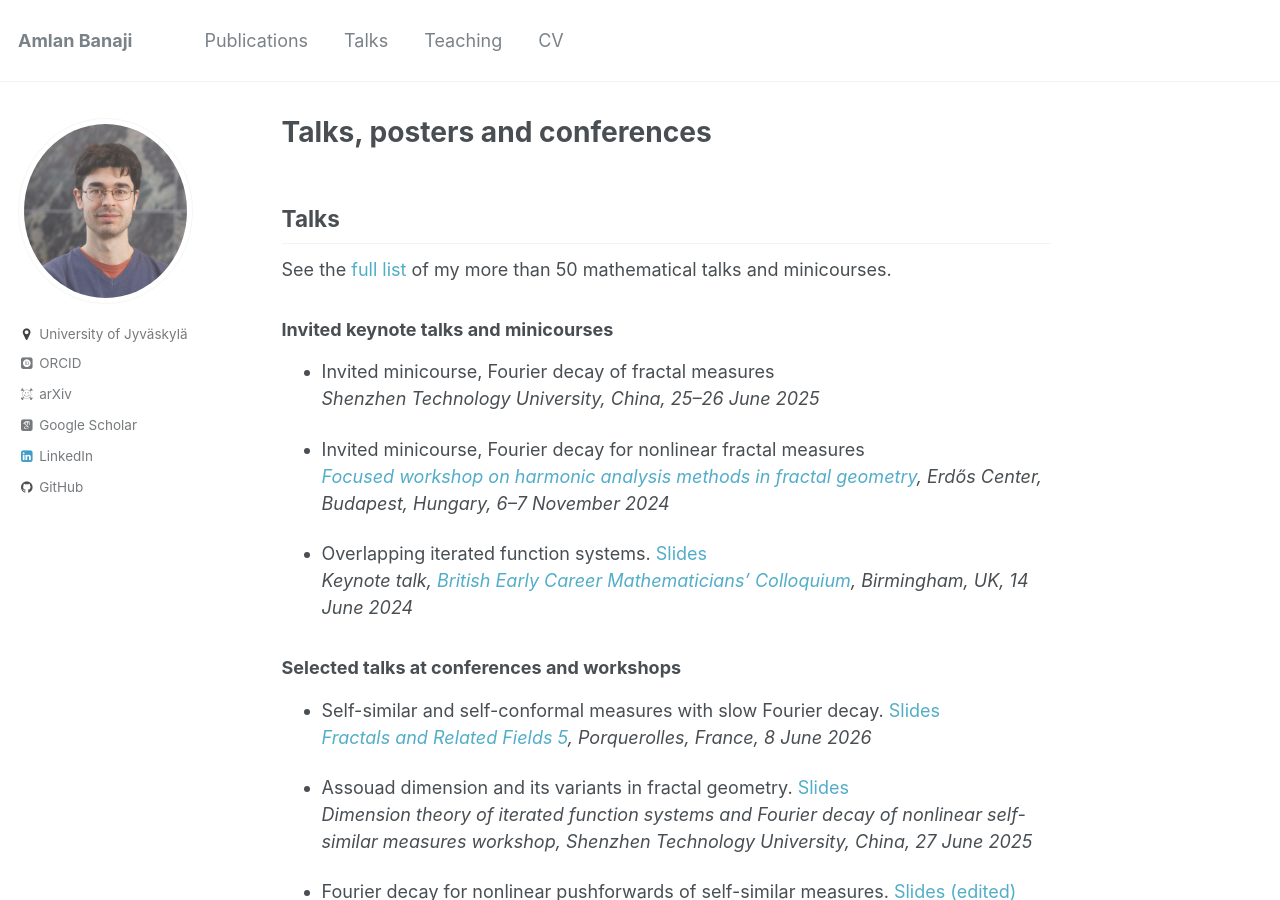
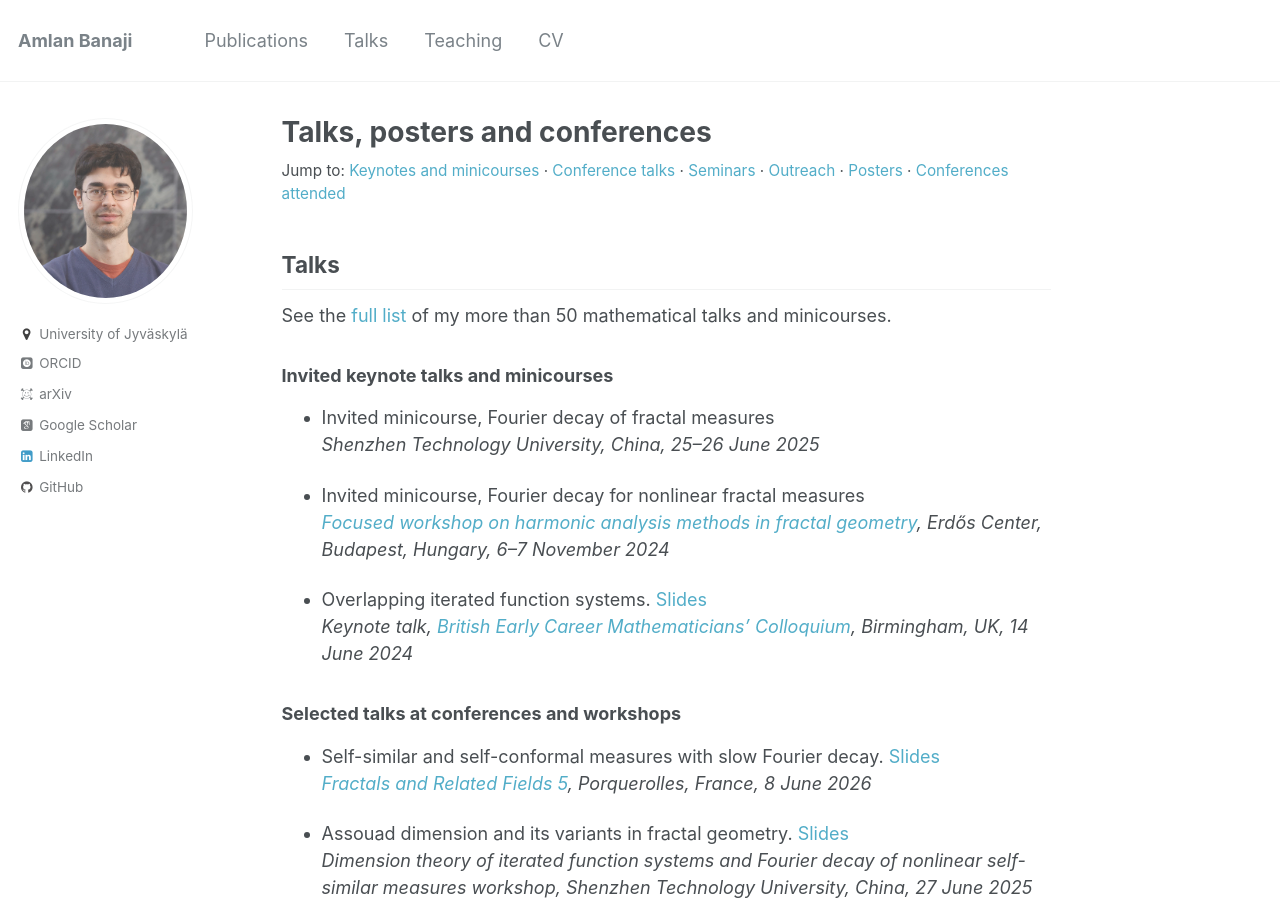
Before and after one commit to amlan-banaji/amlan-banaji.github.io, a Jekyll site: the page built from _pages/talks.md, in a window 1280 px wide and 900 px high. Built offline with Jekyll 4.4.1, drawn with Linux system fonts in a browser that asks for light colours; some web fonts are replaced.

Commit message:
tidy teaching and talks pages

```diff
--- a/_pages/talks.md
+++ b/_pages/talks.md
@@ -4,6 +4,16 @@ permalink: /talks/
 author_profile: true
 ---
 
+<nav aria-label="Sections on this page"
+     style="font-size: 0.85em; margin-bottom: 1.5em;">
+  Jump to:
+  <a href="#invited-keynote-talks-and-minicourses">Keynotes and minicourses</a> ·
+  <a href="#selected-talks-at-conferences-and-workshops">Conference talks</a> ·
+  <a href="#selected-seminar-talks">Seminars</a> ·
+  <a href="#selected-outreach-and-talks-to-general-audiences">Outreach</a> ·
+  <a href="#posters">Posters</a> ·
+  <a href="#conferences">Conferences attended</a>
+</nav>
 
 ## Talks
 
```
Also changed, not shown: _pages/teaching.md (+1 -2 lines).
